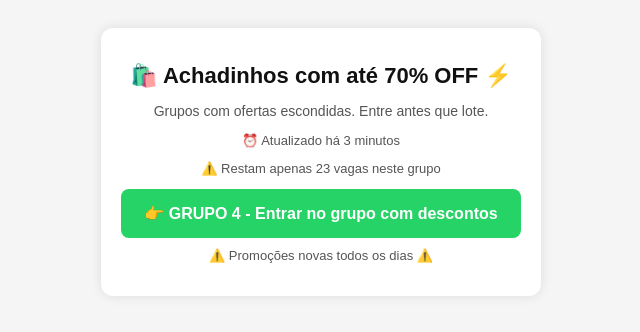
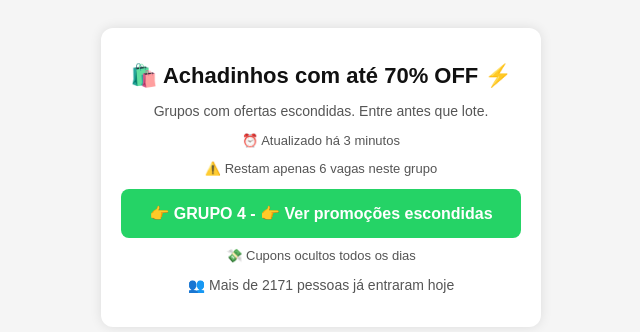
Before and after one commit to enquantoissoemmiracema23-lab/achadinhos, a plain HTML site: page index.html in a window 1280 px wide. Shown: the whole page, without its empty margins (319-959 px from the left). Drawn offline with Linux system fonts and the light colour scheme.

Commit message:
Update index.html

```diff
--- a/index.html
+++ b/index.html
@@ -73,9 +73,10 @@
   <p id="vagas" class="info"></p>
 
   <!-- Grupos -->
-  <a href="https://chat.whatsapp.com/KgB5H5S1ahz2sfXfFeRmyu" class="btn">👉 GRUPO 4 - Entrar no grupo com descontos</a>
+  <a href="https://chat.whatsapp.com/KgB5H5S1ahz2sfXfFeRmyu" class="btn">👉 GRUPO 4 - 👉 Ver promoções escondidas</a>
 
-  <p class="info">⚠️ Promoções novas todos os dias ⚠️</p>
+  <p class="info">💸 Cupons ocultos todos os dias</p>
+  <p id="pessoas"></p>
 </div>
 
 <script>
@@ -86,16 +87,32 @@
   }
 
   function atualizarVagas() {
-    const vagas = Math.floor(Math.random() * 400) + 1;
+    const vagas = Math.floor(Math.random() * 100) + 1;
     document.getElementById("vagas").innerText =
       "⚠️ Restam apenas " + vagas + " vagas neste grupo";
   }
 
+  function atualizarPessoas() {
+    let pessoas = localStorage.getItem("pessoasEntraram");
+
+    if (!pessoas) {
+      pessoas = 2171;
+    } else {
+      pessoas = parseInt(pessoas) + 1;
+    }
+
+    localStorage.setItem("pessoasEntraram", pessoas);
+
+    document.getElementById("pessoas").innerText =
+      "👥 Mais de " + pessoas + " pessoas já entraram hoje";
+  }
+
   atualizarTempo();
   atualizarVagas();
+  atualizarPessoas();
 
-  setInterval(atualizarTempo, 60000); // atualiza tempo a cada 1 min
-  setInterval(atualizarVagas, 30000); // atualiza vagas a cada 30s
+  setInterval(atualizarTempo, 60000);
+  setInterval(atualizarVagas, 30000);
 </script>
 
 </body>
```
